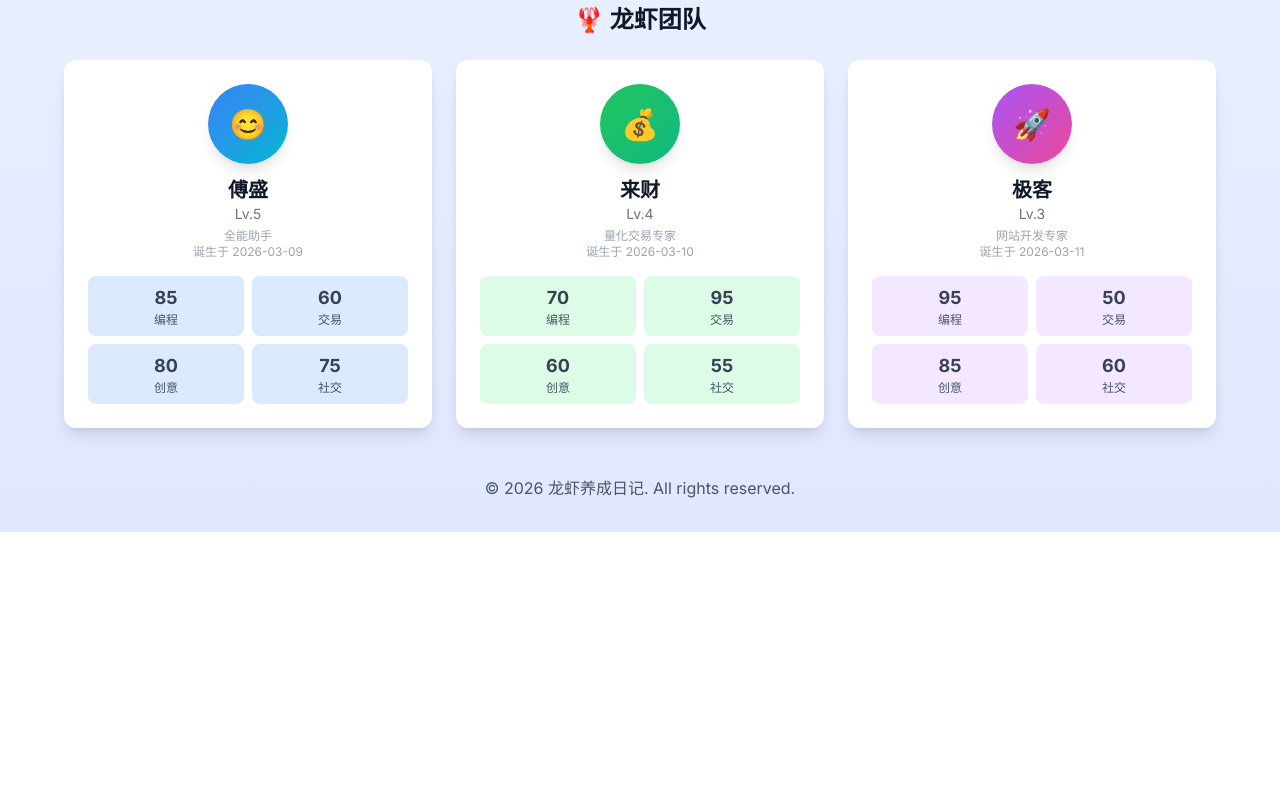
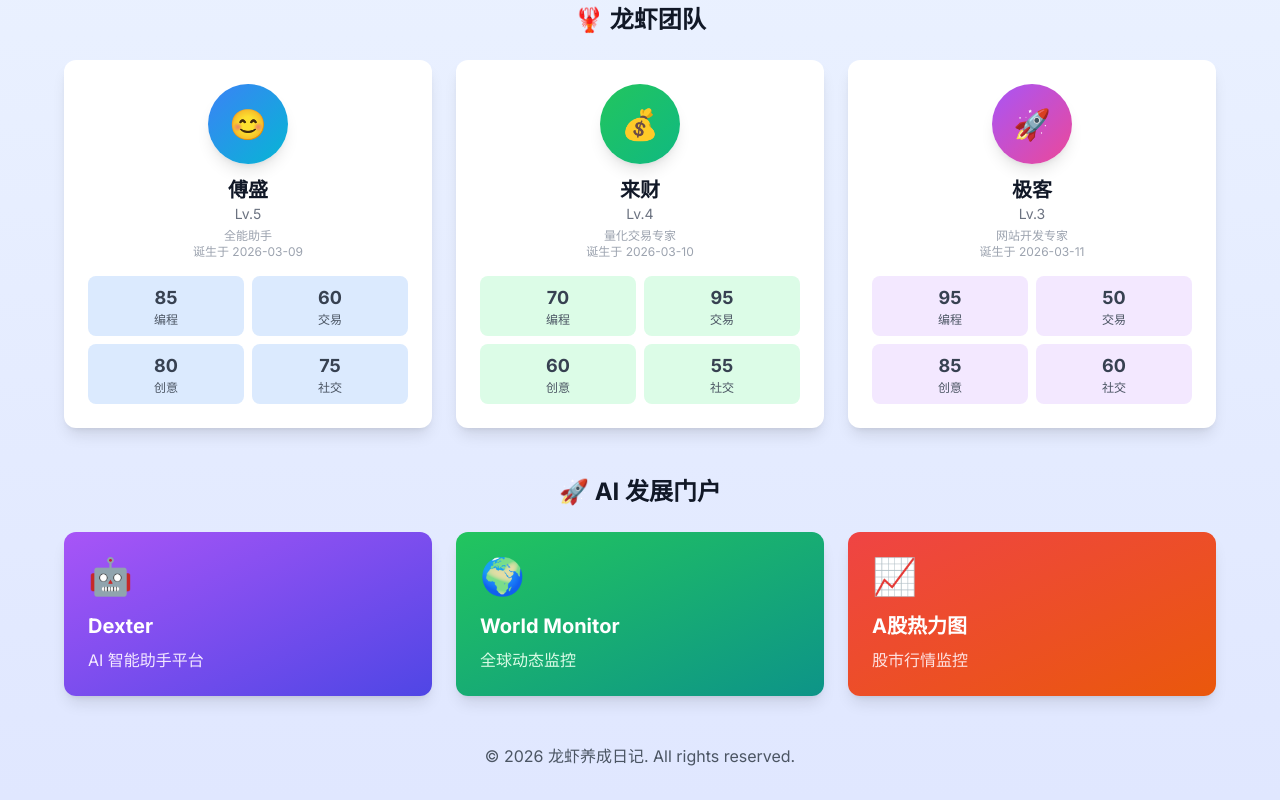
Before and after one commit to huaijw111hz/lobster-diary, a Next.js app: page / in a window 1280 px wide. Shown: the part 476-1276 px from the top of the page. Before the commit the page ends 1008 px from the top, so only its background shows below. Built offline with nearby package versions, Linux system fonts and the light colour scheme.

Commit message:
添加AI发展门户模块，包含Dexter、World Monitor和A股热力图链接

```diff
--- a/src/app/page.tsx
+++ b/src/app/page.tsx
@@ -125,6 +125,36 @@ export default function Home() {
           </div>
         </div>
 
+        {/* AI Development Portal */}
+        <div className="mb-12">
+          <h2 className="text-2xl font-bold text-gray-900 mb-6 text-center">🚀 AI 发展门户</h2>
+          <div className="grid grid-cols-1 md:grid-cols-3 gap-6">
+            <a href="https://dexter.ai" target="_blank" rel="noopener noreferrer" className="block">
+              <div className="bg-gradient-to-br from-purple-500 to-indigo-600 rounded-xl p-6 shadow-lg hover:shadow-xl transition-all transform hover:-translate-y-1">
+                <div className="text-4xl mb-4">🤖</div>
+                <h3 className="text-xl font-bold text-white mb-2">Dexter</h3>
+                <p className="text-purple-100">AI 智能助手平台</p>
+              </div>
+            </a>
+
+            <a href="https://worldmonitor.ai" target="_blank" rel="noopener noreferrer" className="block">
+              <div className="bg-gradient-to-br from-green-500 to-teal-600 rounded-xl p-6 shadow-lg hover:shadow-xl transition-all transform hover:-translate-y-1">
+                <div className="text-4xl mb-4">🌍</div>
+                <h3 className="text-xl font-bold text-white mb-2">World Monitor</h3>
+                <p className="text-green-100">全球动态监控</p>
+              </div>
+            </a>
+
+            <a href="https://xueqiu.com/hq" target="_blank" rel="noopener noreferrer" className="block">
+              <div className="bg-gradient-to-br from-red-500 to-orange-600 rounded-xl p-6 shadow-lg hover:shadow-xl transition-all transform hover:-translate-y-1">
+                <div className="text-4xl mb-4">📈</div>
+                <h3 className="text-xl font-bold text-white mb-2">A股热力图</h3>
+                <p className="text-red-100">股市行情监控</p>
+              </div>
+            </a>
+          </div>
+        </div>
+
         {/* Footer */}
         <footer className="text-center mt-12 text-gray-600">
           <p>© 2026 龙虾养成日记. All rights reserved.</p>
```
